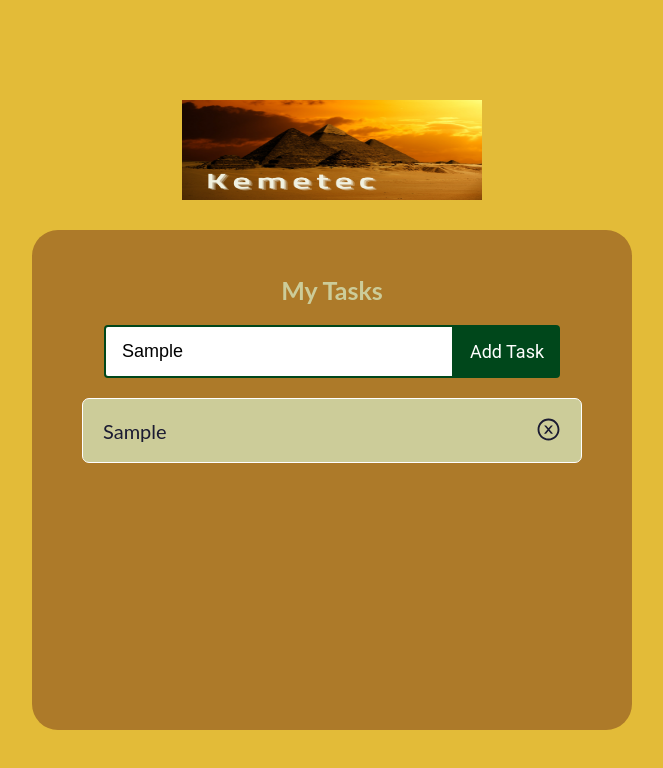
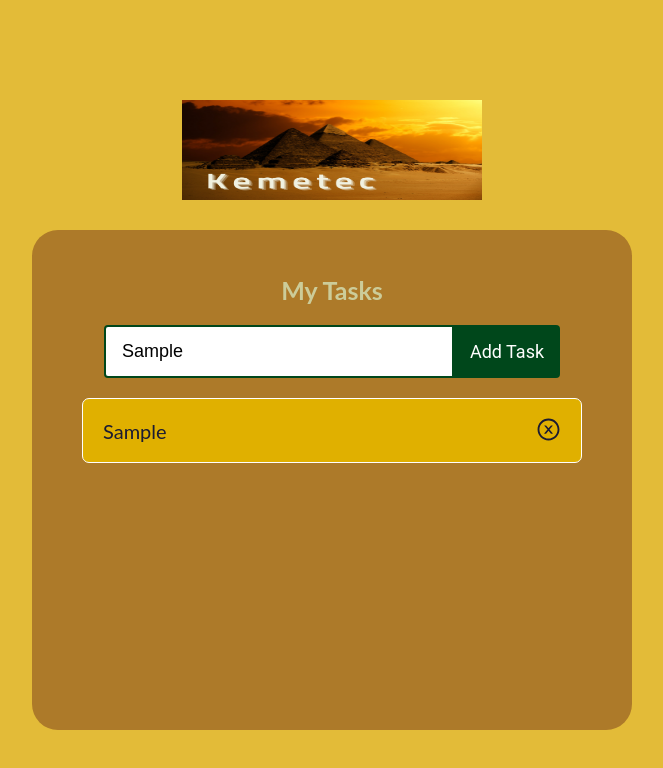
Before and after one commit to Lazaro84-alv/aplication-tasks-react, a React (Create React App) app: page / in a window 1280 px wide. Both pictures are taken after typing "Sample" into the empty fields and a click on the button "Add Task". Shown: the top 768 px of the page, without its empty margins (308-971 px from the left). Built offline with nearby package versions, Linux system fonts and the light colour scheme; the HTML template or start-up script is replaced by a standard one.

Commit message:
Add styles in Tasks components

```diff
--- a/src/styles/Tasks.css
+++ b/src/styles/Tasks.css
@@ -10,6 +10,18 @@
   border-radius: 7px;
   border: 1px solid white;
   cursor: pointer;
+}
+
+.tasks-container:nth-child(3n + 1) {
+  background-color: #E0B000;
+}
+
+.tasks-container:nth-child(3n + 2) {
+  background-color: #CCCC99;
+}
+
+.tasks-container:nth-child(3n + 3) {
+  background-color: #FFF5E3;
 }
 
 .tasks-text {
```
